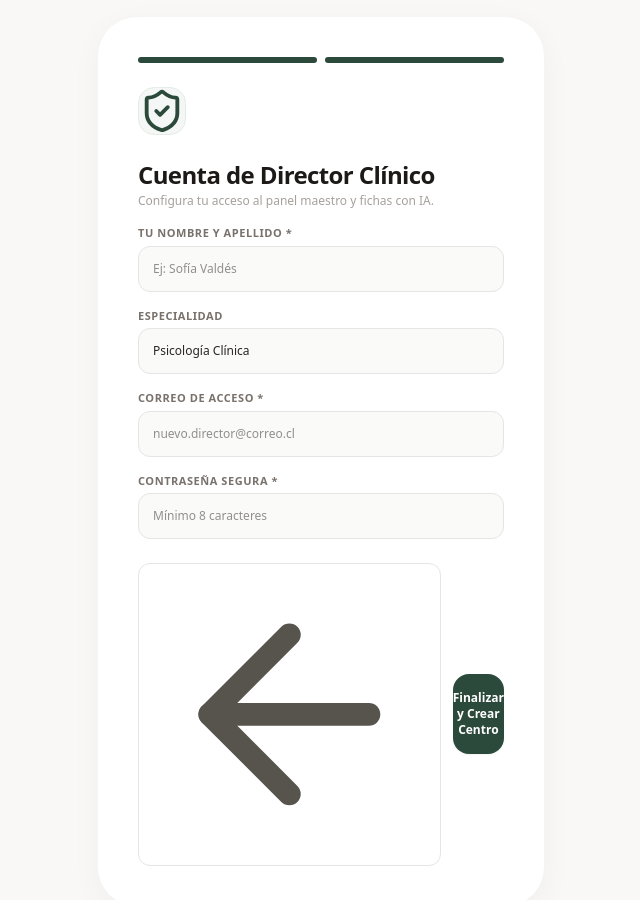
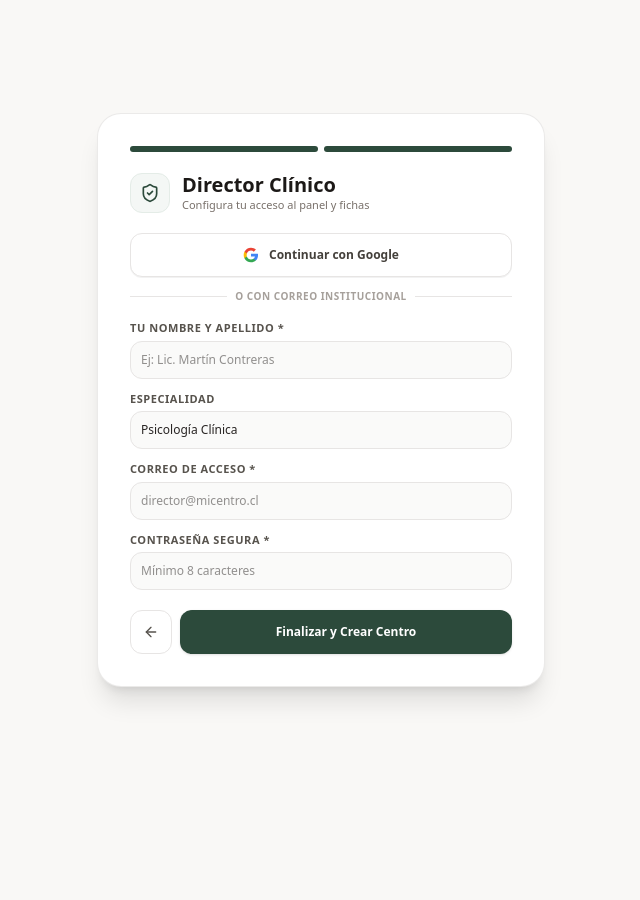
Before and after one commit to psjmirandac-art/sistema-clinico-om, a Next.js app: page /onboarding in a window 1280 px wide. Both pictures are taken after typing "Sample", "Sample" into the empty fields and a click on the button "Continuar a Director Clínico". Shown: the top 900 px of the page, without its empty margins (319-959 px from the left). After the commit the page ends 800 px from the top, so only its background shows below. Built offline with nearby package versions, Linux system fonts and the light colour scheme; no server answers; the database is empty.

Commit message:
fix(ui): corregir tamano de iconos y botones e integrar autenticacion con Google

```diff
--- a/app/onboarding/page.tsx
+++ b/app/onboarding/page.tsx
@@ -28,6 +28,7 @@ export default function OnboardingCenterPage() {
   const [password, setPassword] = useState('');
 
   const [loading, setLoading] = useState(false);
+  const [googleLoading, setGoogleLoading] = useState(false);
   const [errorMessage, setErrorMessage] = useState<string | null>(null);
 
   // Detectar sesión previa en el navegador
@@ -37,6 +38,8 @@ export default function OnboardingCenterPage() {
         const { data: { session } } = await supabase.auth.getSession();
         if (session?.user) {
           setActiveUser(session.user);
+          setEmail(session.user.email || '');
+          setDirectorName(session.user.user_metadata?.full_name || '');
         }
       } catch (err) {
         console.error('Error revisando sesión:', err);
@@ -52,7 +55,25 @@ export default function OnboardingCenterPage() {
     setActiveUser(null);
     setEmail('');
     setPassword('');
+    setDirectorName('');
     setErrorMessage(null);
+  };
+
+  const handleGoogleAuth = async () => {
+    try {
+      setGoogleLoading(true);
+      setErrorMessage(null);
+      const { error } = await supabase.auth.signInWithOAuth({
+        provider: 'google',
+        options: {
+          redirectTo: `${window.location.origin}/onboarding`,
+        },
+      });
+      if (error) throw error;
+    } catch (err: any) {
+      setErrorMessage(err.message || 'Error al conectar con Google.');
+      setGoogleLoading(false);
+    }
   };
 
   const handleNextStep = (e: React.FormEvent) => {
@@ -73,10 +94,10 @@ export default function OnboardingCenterPage() {
     try {
       let userId = activeUser?.id;
 
-      // Registrar nuevo usuario si no hay sesión o si se ingresó un correo diferente al activo
-      if (!userId || (activeUser && activeUser.email !== email)) {
+      // Registrar nuevo usuario si no hay sesión previa
+      if (!userId) {
         if (!email.trim() || !password.trim()) {
-          setErrorMessage('Debes completar el correo y contraseña.');
+          setErrorMessage('Debes completar el correo y la contraseña.');
           setLoading(false);
           return;
         }
@@ -95,7 +116,7 @@ export default function OnboardingCenterPage() {
         if (authError) {
           if (authError.message.toLowerCase().includes('already registered')) {
             setErrorMessage(
-              'Este correo ya tiene una cuenta en el sistema. Inicia sesión con su contraseña o pulsa "Cerrar sesión activa" para usar otro correo.'
+              'Este correo ya existe en Supabase Auth. Ve a Supabase -> Authentication -> Users para eliminarlo o inicia sesión con su contraseña.'
             );
             setLoading(false);
             return;
@@ -107,7 +128,7 @@ export default function OnboardingCenterPage() {
       }
 
       if (!userId) {
-        throw new Error('No se pudo verificar la identidad del usuario.');
+        throw new Error('No se pudo verificar la sesión del director.');
       }
 
       // Crear nuevo Centro en la tabla centers
@@ -130,7 +151,7 @@ export default function OnboardingCenterPage() {
 
       if (centerError) throw centerError;
 
-      // Crear el registro del Director Clínico vinculado al nuevo centro
+      // Crear el registro en professionals vinculado al nuevo centro
       const { error: profError } = await supabase.from('professionals').insert([
         {
           name: directorName || 'Director Clínico',
@@ -156,7 +177,7 @@ export default function OnboardingCenterPage() {
   if (checkingAuth) {
     return (
       <div className="min-h-screen bg-[#F9F8F6] flex items-center justify-center">
-        <Loader2 className="animate-spin text-[#2C4A3B]" size="{32}"/>
+        <Loader2 className="animate-spin text-[#2C4A3B]" size={32} />
       </div>
     );
   }
@@ -166,31 +187,42 @@ export default function OnboardingCenterPage() {
       <motion.div
         initial={{ opacity: 0, y: 15 }}
         animate={{ opacity: 1, y: 0 }}
-        className="w-full max-w-md bg-white rounded-[2.5rem] p-8 sm:p-10 shadow-[0_8px_30px_rgb(0,0,0,0.04)] border border-stone-100 space-y-6"
+        className="w-full max-w-md bg-white rounded-3xl p-6 sm:p-8 shadow-xl border border-stone-200/80 space-y-5"
       >
-        {/* Barra de progreso */}
-        <div className="flex items-center gap-2">
+        {/* Barra de progreso superior */}
+        <div className="flex items-center gap-1.5">
           <div className={`h-1.5 flex-1 rounded-full transition-all duration-300 ${step >= 1 ? 'bg-[#2C4A3B]' : 'bg-stone-200'}`} />
           <div className={`h-1.5 flex-1 rounded-full transition-all duration-300 ${step === 2 ? 'bg-[#2C4A3B]' : 'bg-stone-200'}`} />
         </div>
 
-        {/* Icono de Seguridad */}
-        <div className="h-12 w-12 rounded-2xl bg-[#F4F7F5] border border-[#E4ECE7] text-[#2C4A3B] flex items-center justify-center">
-          {step === 1 ? <Building2 size="{22}"/> : <ShieldCheck size="{22}"/>}
+        {/* Cabecera con icono */}
+        <div className="flex items-center gap-3">
+          <div className="h-10 w-10 rounded-xl bg-[#F4F7F5] border border-[#E4ECE7] text-[#2C4A3B] flex items-center justify-center shrink-0">
+            {step === 1 ? <Building2 size={20} /> : <ShieldCheck size={20} />}
+          </div>
+          <div>
+            <h1 className="text-xl font-bold text-stone-900 leading-tight">
+              {step === 1 ? 'Tu Centro Clínico' : 'Director Clínico'}
+            </h1>
+            <p className="text-[11px] text-stone-500">
+              {step === 1 ? 'Configura tu espacio y salas de atención' : 'Configura tu acceso al panel y fichas'}
+            </p>
+          </div>
         </div>
 
-        {/* Aviso de sesión detectada */}
+        {/* Banner de sesión activa detectada */}
         {activeUser && (
-          <div className="p-3.5 bg-amber-50/80 border border-amber-200/60 rounded-2xl text-xs space-y-2">
-            <p className="text-amber-900 font-medium leading-relaxed">
-              Sesión activa detectada: <strong>{activeUser.email}</strong>.
-            </p>
+          <div className="p-3 bg-stone-50 border border-stone-200 rounded-xl text-xs flex items-center justify-between gap-2">
+            <div className="truncate">
+              <span className="text-stone-400 block text-[10px] uppercase font-bold tracking-wider">Sesión Activa</span>
+              <p className="font-semibold text-stone-800 truncate">{activeUser.email}</p>
+            </div>
             <button
               type="button"
               onClick={handleForceLogout}
-              className="text-amber-800 underline font-bold flex items-center gap-1 hover:text-amber-950"
+              className="text-red-600 hover:text-red-700 font-semibold text-[11px] flex items-center gap-1 shrink-0 px-2 py-1 hover:bg-red-50 rounded-lg transition-colors"
             >
-              <LogOut size="{13}"/> Cerrar sesión para registrar otro correo
+              <LogOut size={12} /> Salir
             </button>
           </div>
         )}
@@ -200,115 +232,134 @@ export default function OnboardingCenterPage() {
           {step === 1 && (
             <motion.form
               key="step1"
-              initial={{ opacity: 0, x: -10 }}
+              initial={{ opacity: 0, x: -8 }}
               animate={{ opacity: 1, x: 0 }}
-              exit={{ opacity: 0, x: 10 }}
+              exit={{ opacity: 0, x: 8 }}
               onSubmit={handleNextStep}
-              className="space-y-4"
+              className="space-y-3.5"
             >
               <div>
-                <h1 className="text-2xl font-bold text-stone-900 tracking-tight">Tu Centro Clínico</h1>
-                <p className="text-xs text-stone-400 mt-0.5">Configura el espacio donde operará tu equipo y boxes.</p>
-              </div>
-
-              <div>
-                <label className="text-[11px] font-bold text-stone-500 uppercase tracking-wider block mb-1">
-                  Nombre del Centro / Consulta *
+                <label className="text-[11px] font-bold text-stone-600 uppercase tracking-wider block mb-1">
+                  Nombre del Centro o Consulta *
                 </label>
                 <input
                   type="text"
                   required
                   autoComplete="off"
-                  placeholder="Ej: Centro Terapéutico Los Andes"
+                  placeholder="Ej: Centro Clínico Los Aromos"
                   value={centerName}
                   onChange={e => {
                     setCenterName(e.target.value);
                     setCenterSlug(e.target.value.toLowerCase().replace(/[^a-z0-9]/g, '-'));
                   }}
-                  className="w-full p-3.5 rounded-xl border border-stone-200 bg-stone-50 text-xs outline-none focus:bg-white focus:ring-2 focus:ring-[#2C4A3B]/20"
+                  className="w-full p-3 rounded-xl border border-stone-200 bg-stone-50 text-xs outline-none focus:bg-white focus:ring-2 focus:ring-[#2C4A3B]/20"
                 />
               </div>
 
               <div>
-                <label className="text-[11px] font-bold text-stone-500 uppercase tracking-wider block mb-1">
-                  Identificador URL (Slug)
+                <label className="text-[11px] font-bold text-stone-600 uppercase tracking-wider block mb-1">
+                  Enlace Identificador (Slug)
                 </label>
                 <input
                   type="text"
                   autoComplete="off"
-                  placeholder="centro-los-andes"
+                  placeholder="centro-los-aromos"
                   value={centerSlug}
                   onChange={e => setCenterSlug(e.target.value)}
-                  className="w-full p-3.5 rounded-xl border border-stone-200 bg-stone-50 text-xs outline-none focus:bg-white focus:ring-2 focus:ring-[#2C4A3B]/20"
+                  className="w-full p-3 rounded-xl border border-stone-200 bg-stone-50 text-xs outline-none focus:bg-white focus:ring-2 focus:ring-[#2C4A3B]/20"
                 />
               </div>
 
               <div>
-                <label className="text-[11px] font-bold text-stone-500 uppercase tracking-wider block mb-1">
-                  Cantidad Inicial de Boxes Físicos
+                <label className="text-[11px] font-bold text-stone-600 uppercase tracking-wider block mb-1">
+                  Boxes de Consulta Físicos
                 </label>
                 <select
                   value={boxesCount}
                   onChange={e => setBoxesCount(Number(e.target.value))}
-                  className="w-full p-3.5 rounded-xl border border-stone-200 bg-stone-50 text-xs outline-none focus:bg-white focus:ring-2 focus:ring-[#2C4A3B]/20"
+                  className="w-full p-3 rounded-xl border border-stone-200 bg-stone-50 text-xs outline-none focus:bg-white focus:ring-2 focus:ring-[#2C4A3B]/20 font-medium"
                 >
-                  <option value={1}>1 Box de Atención</option>
-                  <option value={2}>2 Boxes Activos</option>
-                  <option value={3}>3 Boxes Activos</option>
-                  <option value={4}>4 Boxes Activos</option>
-                  <option value={5}>5+ Boxes (Clínica Grande)</option>
+                  <option value={1}>1 Box (Consulta Unipersonal)</option>
+                  <option value={2}>2 Boxes de Atención</option>
+                  <option value={3}>3 Boxes de Atención</option>
+                  <option value={4}>4 Boxes de Atención</option>
+                  <option value={5}>5+ Boxes (Sede Amplia)</option>
                 </select>
               </div>
 
               {errorMessage && (
-                <div className="p-3 bg-red-50 border border-red-200 text-red-600 rounded-xl text-xs flex items-center gap-2">
-                  <AlertCircle className="shrink-0" size="{15}"/>
+                <div className="p-3 bg-red-50 border border-red-200 text-red-700 rounded-xl text-xs flex items-center gap-2">
+                  <AlertCircle className="h-4 w-4 shrink-0 text-red-600" />
                   <span>{errorMessage}</span>
                 </div>
               )}
 
               <button
                 type="submit"
-                className="w-full bg-[#2C4A3B] text-white font-bold text-xs py-4 rounded-2xl hover:bg-[#233b2f] transition-all flex items-center justify-center gap-2 shadow-xs"
+                className="w-full h-11 bg-[#2C4A3B] text-white font-bold text-xs rounded-xl hover:bg-[#233b2f] transition-all flex items-center justify-center gap-1.5 shadow-sm"
               >
-                Continuar a Director Clínico <ArrowRight size="{15}"/>
+                Continuar a Director Clínico <ArrowRight size={14} />
               </button>
             </motion.form>
           )}
 
           {/* PASO 2: DATOS DEL DIRECTOR CLÍNICO */}
           {step === 2 && (
-            <motion.form
+            <motion.div
               key="step2"
-              initial={{ opacity: 0, x: 10 }}
+              initial={{ opacity: 0, x: 8 }}
               animate={{ opacity: 1, x: 0 }}
-              exit={{ opacity: 0, x: -10 }}
-              onSubmit={handleRegister}
+              exit={{ opacity: 0, x: -8 }}
               className="space-y-4"
-              autoComplete="off"
             >
+              {/* Botón de Autenticación con Google */}
+              {!activeUser && (
+                <div className="space-y-3">
+                  <button
+                    type="button"
+                    onClick={handleGoogleAuth}
+                    disabled={googleLoading}
+                    className="w-full h-11 bg-white border border-stone-200 hover:border-stone-300 text-stone-700 font-semibold text-xs rounded-xl flex items-center justify-center gap-2.5 shadow-2xs hover:bg-stone-50 transition-all disabled:opacity-50"
+                  >
+                    {googleLoading ? (
+                      <Loader2 size={16} className="animate-spin text-stone-500" />
+                    ) : (
+                      <svg className="h-4 w-4" viewBox="0 0 24 24">
+                        <path fill="#4285F4" d="M22.56 12.25c0-.78-.07-1.53-.2-2.25H12v4.26h5.92c-.26 1.37-1.04 2.53-2.21 3.31v2.77h3.57c2.08-1.92 3.28-4.74 3.28-8.09z" />
+                        <path fill="#34A853" d="M12 23c2.97 0 5.46-.98 7.28-2.66l-3.57-2.77c-.98.66-2.23 1.06-3.71 1.06-2.86 0-5.29-1.93-6.16-4.53H2.18v2.84C3.99 20.53 7.7 23 12 23z" />
+                        <path fill="#FBBC05" d="M5.84 14.09c-.22-.66-.35-1.36-.35-2.09s.13-1.43.35-2.09V7.06H2.18C1.43 8.55 1 10.22 1 12s.43 3.45 1.18 4.94l2.85-2.22.81-.63z" />
+                        <path fill="#EA4335" d="M12 5.38c1.62 0 3.06.56 4.21 1.64l3.15-3.15C17.45 2.09 14.97 1 12 1 7.7 1 3.99 3.47 2.18 7.06l3.66 2.84c.87-2.6 3.3-4.52 6.16-4.52z" />
+                      </svg>
+                    )}
+                    <span>Continuar con Google</span>
+                  </button>
+
+                  <div className="flex items-center gap-2 text-[10px] text-stone-400 font-bold uppercase tracking-wider">
+                    <div className="h-px flex-1 bg-stone-200" />
+                    <span>o con correo institucional</span>
+                    <div className="h-px flex-1 bg-stone-200" />
+                  </div>
+                </div>
+              )}
+
+              <form onSubmit={handleRegister} className="space-y-3" autoComplete="off">
                 <div>
-                <h1 className="text-2xl font-bold text-stone-900 tracking-tight">Cuenta de Director Clínico</h1>
-                <p className="text-xs text-stone-400 mt-0.5">Configura tu acceso al panel maestro y fichas con IA.</p>
-              </div>
-
-              <div>
-                <label className="text-[11px] font-bold text-stone-500 uppercase tracking-wider block mb-1">
+                  <label className="text-[11px] font-bold text-stone-600 uppercase tracking-wider block mb-1">
                     Tu Nombre y Apellido *
                   </label>
                   <input
                     type="text"
                     required
                     autoComplete="off"
-                  placeholder="Ej: Sofía Valdés"
+                    placeholder="Ej: Lic. Martín Contreras"
                     value={directorName}
                     onChange={e => setDirectorName(e.target.value)}
-                  className="w-full p-3.5 rounded-xl border border-stone-200 bg-stone-50 text-xs outline-none focus:bg-white focus:ring-2 focus:ring-[#2C4A3B]/20"
+                    className="w-full p-2.5 rounded-xl border border-stone-200 bg-stone-50 text-xs outline-none focus:bg-white focus:ring-2 focus:ring-[#2C4A3B]/20"
                   />
                 </div>
 
                 <div>
-                <label className="text-[11px] font-bold text-stone-500 uppercase tracking-wider block mb-1">
+                  <label className="text-[11px] font-bold text-stone-600 uppercase tracking-wider block mb-1">
                     Especialidad
                   </label>
                   <input
@@ -317,27 +368,29 @@ export default function OnboardingCenterPage() {
                     placeholder="Psicología Clínica / Psiquiatría"
                     value={specialty}
                     onChange={e => setSpecialty(e.target.value)}
-                  className="w-full p-3.5 rounded-xl border border-stone-200 bg-stone-50 text-xs outline-none focus:bg-white focus:ring-2 focus:ring-[#2C4A3B]/20"
+                    className="w-full p-2.5 rounded-xl border border-stone-200 bg-stone-50 text-xs outline-none focus:bg-white focus:ring-2 focus:ring-[#2C4A3B]/20"
                   />
                 </div>
 
+                {!activeUser && (
+                  <>
                     <div>
-                <label className="text-[11px] font-bold text-stone-500 uppercase tracking-wider block mb-1">
+                      <label className="text-[11px] font-bold text-stone-600 uppercase tracking-wider block mb-1">
                         Correo de Acceso *
                       </label>
                       <input
                         type="email"
                         required
                         autoComplete="new-password"
-                  placeholder="nuevo.director@correo.cl"
+                        placeholder="director@micentro.cl"
                         value={email}
                         onChange={e => setEmail(e.target.value)}
-                  className="w-full p-3.5 rounded-xl border border-stone-200 bg-stone-50 text-xs outline-none focus:bg-white focus:ring-2 focus:ring-[#2C4A3B]/20"
+                        className="w-full p-2.5 rounded-xl border border-stone-200 bg-stone-50 text-xs outline-none focus:bg-white focus:ring-2 focus:ring-[#2C4A3B]/20"
                       />
                     </div>
 
                     <div>
-                <label className="text-[11px] font-bold text-stone-500 uppercase tracking-wider block mb-1">
+                      <label className="text-[11px] font-bold text-stone-600 uppercase tracking-wider block mb-1">
                         Contraseña Segura *
                       </label>
                       <input
@@ -347,40 +400,43 @@ export default function OnboardingCenterPage() {
                         placeholder="Mínimo 8 caracteres"
                         value={password}
                         onChange={e => setPassword(e.target.value)}
-                  className="w-full p-3.5 rounded-xl border border-stone-200 bg-stone-50 text-xs outline-none focus:bg-white focus:ring-2 focus:ring-[#2C4A3B]/20"
+                        className="w-full p-2.5 rounded-xl border border-stone-200 bg-stone-50 text-xs outline-none focus:bg-white focus:ring-2 focus:ring-[#2C4A3B]/20"
                       />
                     </div>
+                  </>
+                )}
 
                 {errorMessage && (
-                <div className="p-3 bg-red-50 border border-red-200 text-red-600 rounded-xl text-xs flex items-center gap-2">
-                  <AlertCircle className="shrink-0" size="{15}"/>
-                  <span>{errorMessage}</span>
+                  <div className="p-3 bg-red-50 border border-red-200 text-red-700 rounded-xl text-xs flex items-start gap-2.5 leading-relaxed">
+                    <AlertCircle className="h-4 w-4 shrink-0 text-red-600 mt-0.5" />
+                    <span className="flex-1">{errorMessage}</span>
                   </div>
                 )}
 
-              <div className="flex items-center gap-3 pt-2">
+                <div className="flex items-center gap-2 pt-2">
                   <button
                     type="button"
-                  onClick={() => setStep(1)}
-                  className="p-3.5 border border-stone-200 text-stone-600 rounded-xl hover:bg-stone-50 transition-colors"
+                    onClick={() => { setErrorMessage(null); setStep(1); }}
+                    className="h-11 px-3 border border-stone-200 text-stone-600 rounded-xl hover:bg-stone-50 transition-colors flex items-center justify-center shrink-0"
                   >
-                  <ArrowLeft size="{16}"/>
+                    <ArrowLeft size={16} />
                   </button>
                   <button
                     type="submit"
                     disabled={loading}
-                  className="flex-1 bg-[#2C4A3B] text-white font-bold text-xs py-4 rounded-2xl hover:bg-[#233b2f] transition-all flex items-center justify-center gap-2 shadow-xs disabled:opacity-50"
+                    className="flex-1 h-11 bg-[#2C4A3B] text-white font-bold text-xs rounded-xl hover:bg-[#233b2f] transition-all flex items-center justify-center gap-1.5 shadow-sm disabled:opacity-50"
                   >
                     {loading ? (
                       <>
-                      <Loader2 className="animate-spin" size="{15}"/> Creando Centro...
+                        <Loader2 className="animate-spin" size={14} /> Creando Centro...
                       </>
                     ) : (
                       'Finalizar y Crear Centro'
                     )}
                   </button>
                 </div>
-            </motion.form>
+              </form>
+            </motion.div>
           )}
         </AnimatePresence>
       </motion.div>
```
Lines whose indentation alone changed are shown as unchanged.
